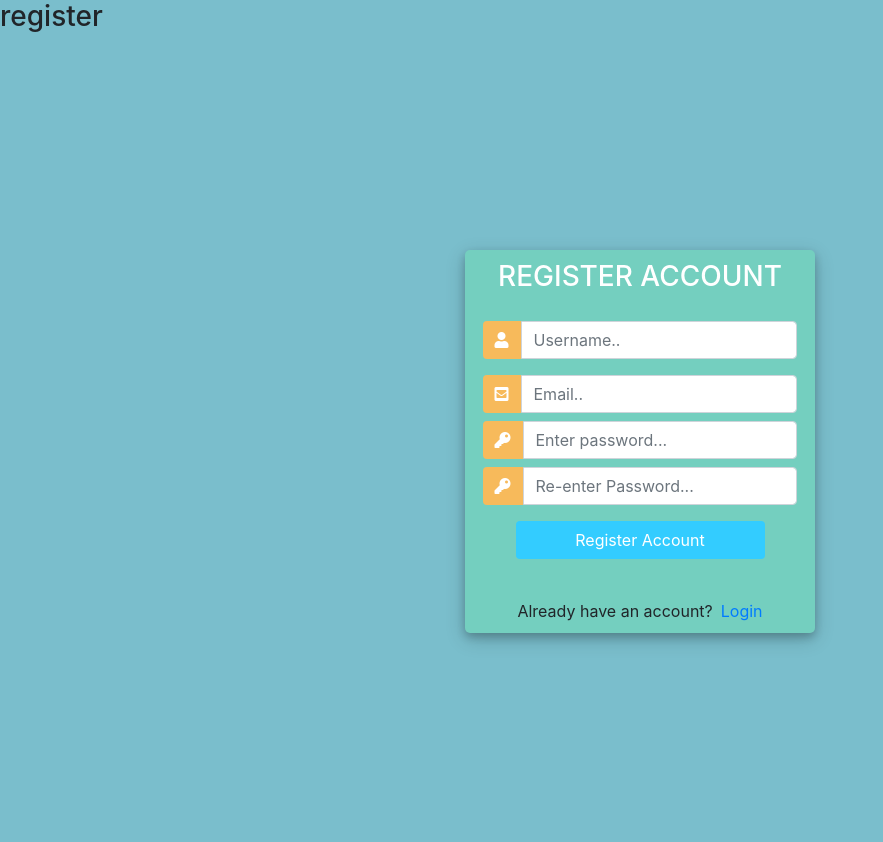
After one commit to Pankajbadgujar1/CustomerManagementApp, a Django app: page /register/ in a window 1280 px wide. The commit adds this page. Shown: the whole page, without its empty margins (0-883 px from the left). Run offline with Django 5.2, Linux system fonts and the light colour scheme; some libraries are stand-ins or nearby versions.

Commit message:
login and register is here

```diff
--- a/crm1/Accounts/forms.py
+++ b/crm1/Accounts/forms.py
@@ -1,7 +1,18 @@
 from django.forms import ModelForm
 from .models import Order
+
+from django.contrib.auth.forms import UserCreationForm
+from django.contrib.auth.models import User
+
+
 
 class OrderForm(ModelForm):
     class Meta:
         model = Order
         fields = '__all__'
+
+
+class CreateUserForm(UserCreationForm):
+    class Meta :
+        model = User
+        fields = ['username','email','password1','password2']
--- /dev/null
+++ b/crm1/Accounts/templates/Accounts/register.html
@@ -0,0 +1,157 @@
+<h3>register</h3>
+{% comment %} <form method="POST" action ="">
+    {%csrf_token%}
+  {%for field in form %}
+    {{field.username.lable}}
+    {{field}}
+
+    {{field.email.lable}}
+    {{field}}
+
+    {{field.password.lable}}
+    {{field}}
+
+    {{field.password.lable}}
+    {{field}}
+  {%endfor%}
+</form> {% endcomment %}
+
+<!DOCTYPE html>
+<html>
+
+<head>
+	<title>Login</title>
+	<link rel="stylesheet" href="https://stackpath.bootstrapcdn.com/bootstrap/4.1.3/css/bootstrap.min.css" integrity="sha384-MCw98/SFnGE8fJT3GXwEOngsV7Zt27NXFoaoApmYm81iuXoPkFOJwJ8ERdknLPMO" crossorigin="anonymous">
+	<script src="https://ajax.googleapis.com/ajax/libs/jquery/3.3.1/jquery.min.js"></script>
+	<link rel="stylesheet" href="https://use.fontawesome.com/releases/v5.6.1/css/all.css" integrity="sha384-gfdkjb5BdAXd+lj+gudLWI+BXq4IuLW5IT+brZEZsLFm++aCMlF1V92rMkPaX4PP" crossorigin="anonymous">
+
+	<style>
+		body,
+		html {
+			margin: 0;
+			padding: 0;
+			height: 100%;
+			background: #7abecc !important;
+		}
+		.user_card {
+			width: 350px;
+			margin-top: auto;
+			margin-bottom: auto;
+			background: #74cfbf;
+			position: relative;
+			display: flex;
+			justify-content: center;
+			flex-direction: column;
+			padding: 10px;
+			box-shadow: 0 4px 8px 0 rgba(0, 0, 0, 0.2), 0 6px 20px 0 rgba(0, 0, 0, 0.19);
+			-webkit-box-shadow: 0 4px 8px 0 rgba(0, 0, 0, 0.2), 0 6px 20px 0 rgba(0, 0, 0, 0.19);
+			-moz-box-shadow: 0 4px 8px 0 rgba(0, 0, 0, 0.2), 0 6px 20px 0 rgba(0, 0, 0, 0.19);
+			border-radius: 5px;
+
+		}
+
+		.form_container {
+			margin-top: 20px;
+		}
+
+		#form-title{
+			color: #fff;
+		}
+		.login_btn {
+			width: 100%;
+			background: #33ccff !important;
+			color: white !important;
+		}
+		.login_btn:focus {
+			box-shadow: none !important;
+			outline: 0px !important;
+		}
+		.login_container {
+			padding: 0 2rem;
+		}
+		.input-group-text {
+			background: #f7ba5b !important;
+			color: white !important;
+			border: 0 !important;
+			border-radius: 0.25rem 0 0 0.25rem !important;
+		}
+		.input_user,
+		.input_pass:focus {
+			box-shadow: none !important;
+			outline: 0px !important;
+		}
+
+	</style>
+
+</head>
+<body>
+	<div class="container h-100">
+		<div class="d-flex justify-content-center h-100">
+			<div class="user_card">
+				<div class="d-flex justify-content-center">
+					<h3 id="form-title">REGISTER ACCOUNT</h3>
+				</div>
+				<div class="d-flex justify-content-center form_container">
+
+					<form method="POST" action="">
+                        {%csrf_token%}
+						<div class="input-group mb-3">
+							<div class="input-group-append">
+								<span class="input-group-text"><i class="fas fa-user"></i></span>
+							</div>
+							<input type="text" name="username">
+						</div>
+						<div class="input-group mb-2">
+							<div class="input-group-append">
+								<span class="input-group-text"><i class="fas fa-envelope-square"></i></span>
+							</div>
+							<input type="email" name="email">
+						</div>
+						<div class="input-group mb-2">
+							<div class="input-group-append">
+								<span class="input-group-text"><i class="fas fa-key"></i></span>
+							</div>
+							<input type="text" name="password1">
+						</div>
+						<div class="input-group mb-2">
+							<div class="input-group-append">
+								<span class="input-group-text"><i class="fas fa-key"></i></span>
+							</div>
+							<input type="text" name="password2">
+						</div>
+
+				   		<div class="d-flex justify-content-center mt-3 login_container">
+				 			<input class="btn login_btn" type="submit" value="Register Account">
+				   		</div>
+					</form>
+				</div>
+                {%for message in messages%}
+                <p id = "messages">{{message}} </p>
+                {%endfor%}
+				<div class="mt-4">
+					<div class="d-flex justify-content-center links">
+						Already have an account? <a href="{% url 'login' %}" class="ml-2">Login</a>
+					</div>
+				</div>
+			</div>
+		</div>
+	</div>
+	<script>
+						/* Because i didnt set placeholder values in forms.py they will be set here using vanilla Javascript
+		//We start indexing at one because CSRF_token is considered and input field
+		 */
+
+		//Query All input fields
+		var form_fields = document.getElementsByTagName('input')
+		form_fields[1].placeholder='Username..';
+		form_fields[2].placeholder='Email..';
+		form_fields[3].placeholder='Enter password...';
+		form_fields[4].placeholder='Re-enter Password...';
+
+
+		for (var field in form_fields){
+			form_fields[field].className += ' form-control'
+		}
+	</script>
+</body>
+</html>
--- a/crm1/Accounts/urls.py
+++ b/crm1/Accounts/urls.py
@@ -29,4 +29,8 @@ urlpatterns = [
     path('update_order/<str:pkk>', views.update_Order, name='update_order'),
     path('delete_order/<str:pkk>', views.delete_Order, name='delete_order'),
 
+    path('register/' , views.registerPage, name='register'),
+    path('login/' , views.loginPage, name='login'),
+    path('logout/', views.logoutUser, name='logout'),
+
 ]
--- a/crm1/Accounts/views.py
+++ b/crm1/Accounts/views.py
@@ -2,10 +2,60 @@ from django.forms import inlineformset_factory
 from django.shortcuts import render,redirect
 from django.http import HttpResponse
 from .models import *
-from .forms import OrderForm
+from .forms import OrderForm ,CreateUserForm
 from .filters import OrderFilter
+
+from django.contrib.auth.forms import UserCreationForm
+
+from django.contrib import messages
+
+from django.contrib.auth import authenticate,login , logout
+
+from django.contrib.auth.decorators import login_required
+#creating login and register
+def registerPage(request):
+    if request.user.is_authenticated:
+        return redirect('home')
+    else:
+        form = CreateUserForm()
+
+        if request.method =="POST":
+            form =CreateUserForm(request.POST)
+            if form.is_valid():
+                form.save()
+                user = form.cleaned_data.get("username")
+                messages.success(request, 'Accuout was created for ' + user)
+                return redirect('login')
+
+    context = {'form':form}
+    return render(request,'Accounts/register.html',context)
+
+def loginPage(request):
+    if request.user.is_authenticated:
+        return redirect('login')
+    else:
+        if request.method == "POST":
+            username = request.POST.get('username')
+            password =request.POST.get('password')
+            user = authenticate(request,username=username ,password=password)
+            if user is not None:
+                login(request, user)
+                return redirect('home')
+            else:
+                messages.info(request,"Username or password is incorrect")
+                return render(request,'Accounts/login.html')
+
+
+    context = {}
+    return render(request,'Accounts/login.html',context)
+
+def logoutUser(request):
+    logout(request)
+    return redirect('login')
+
 # Create your views here.
 #This is create order view
+login_required(login_url='login')
 def create_Order(request, pkk):
     OrderFormSet = inlineformset_factory(Customer, Order, fields= ('product','status'), extra=10)
     customer = Customer.objects.get(id=pkk)
@@ -22,6 +72,7 @@ def create_Order(request, pkk):
     return render(request,'Accounts/order_form.html' ,context )
 
 #update order view
+login_required(login_url='login')
 def update_Order(request,pkk):
     order = Order.objects.get(id =pkk)
     form = OrderForm(instance=order)
@@ -35,6 +86,7 @@ def update_Order(request,pkk):
     context = {'form':form}
     return render(request,'Accounts/order_form.html' ,context )
 
+login_required(login_url='login')
 def delete_Order(request, pkk):
     order = Order.objects.get(id=pkk)
 
@@ -45,7 +97,7 @@ def delete_Order(request, pkk):
     context= {'item':order}
     return render(request,'Accounts/delete.html' ,context )
 
-
+login_required(login_url='login')
 def home(request):
     orders = Order.objects.all()
     customers = Customer.objects.all()
@@ -58,7 +110,7 @@ def home(request):
     return render(request, 'Accounts/dashboard.html' ,context)
     #return HttpResponse("Hello, Account App page Django!")
 
-
+login_required(login_url='login')
 def customer(request, pk):
     customer = Customer.objects.get(id=pk)
     orders = customer.order_set.all()
@@ -70,7 +122,7 @@ def customer(request, pk):
     return render(request, 'Accounts/customer.html',context)
     #return HttpResponse(" Account app Contact Page")
 
-
+login_required(login_url='login')
 def products(request):
     product = Product.objects.all()
     return render(request, 'Accounts/products.html', {'product':product})
```
Also changed, not shown: crm1/Accounts/templates/Accounts/login.html (added, +123 -0 lines), crm1/Accounts/templates/Accounts/navbar.html (+14 -0 lines), crm1/db.sqlite3.
